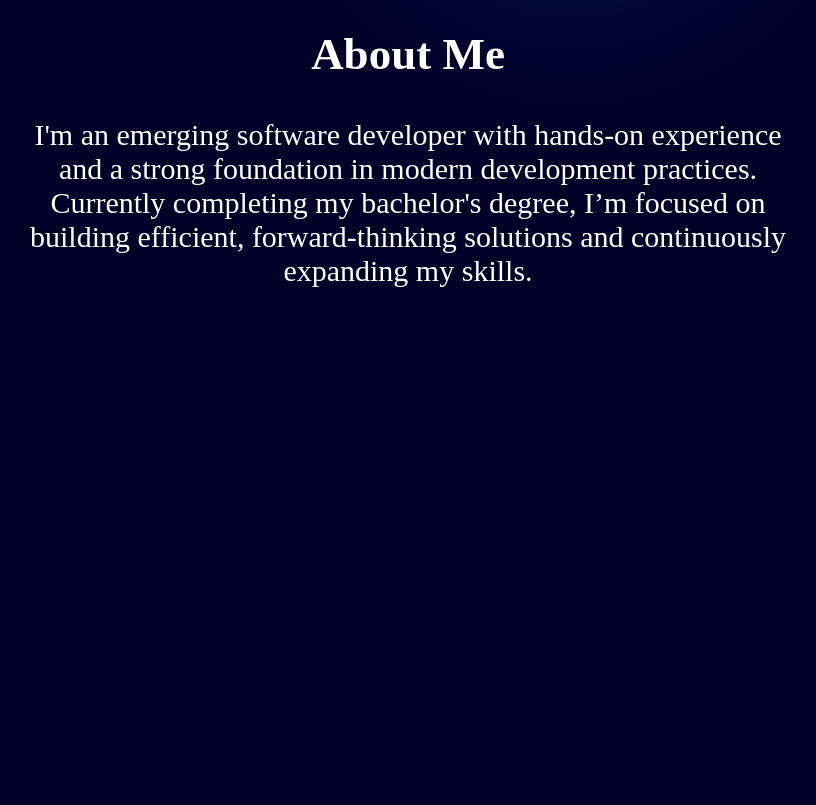
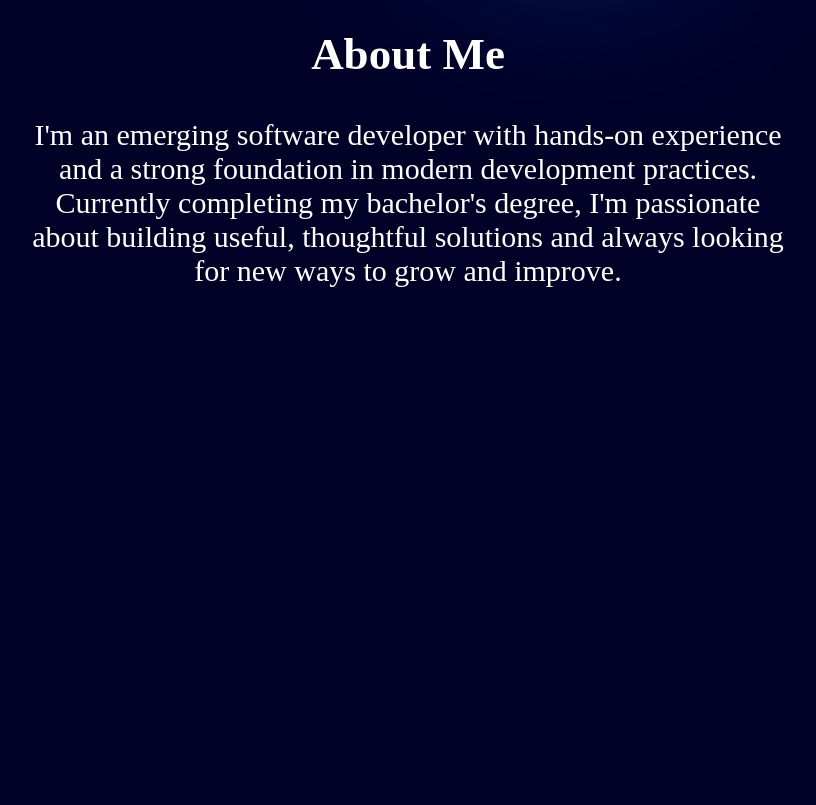
Before and after one commit to jwitzz/jasonPortfolio, a plain HTML site: page index.html in a window 1280 px wide. Shown: the part 1303-2108 px from the top of the page, without its empty margins (232-1048 px from the left). Drawn offline with Linux system fonts and the light colour scheme; a web font is replaced by a local one.

Commit message:
update about

```diff
--- a/index.html
+++ b/index.html
@@ -70,7 +70,7 @@
             <h2>About Me</h2>
             <p>
                 I'm an emerging software developer with hands-on experience and a strong foundation in modern development practices.
-                Currently completing my bachelor's degree, I’m focused on building efficient, forward-thinking solutions and continuously expanding my skills.
+                Currently completing my bachelor's degree, I'm passionate about building useful, thoughtful solutions and always looking for new ways to grow and improve.
             </p>
         </div>
 
```
